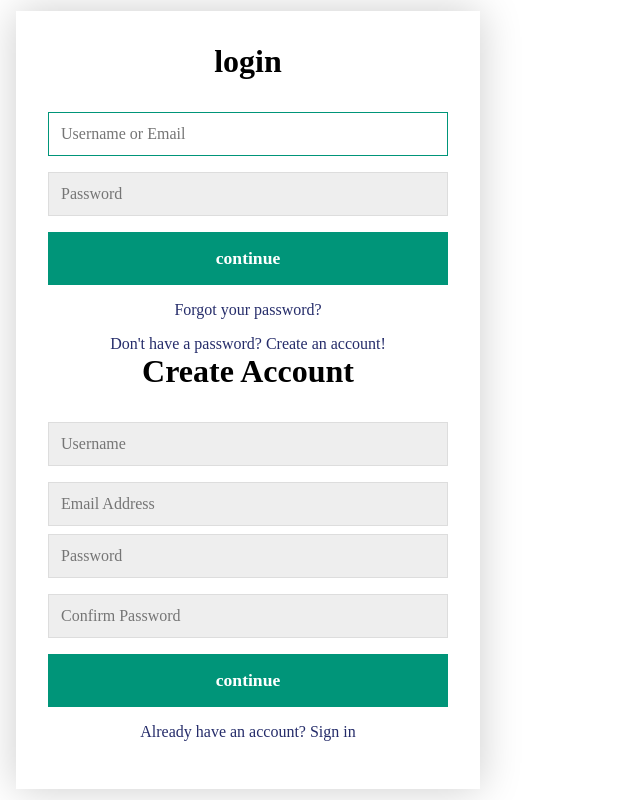
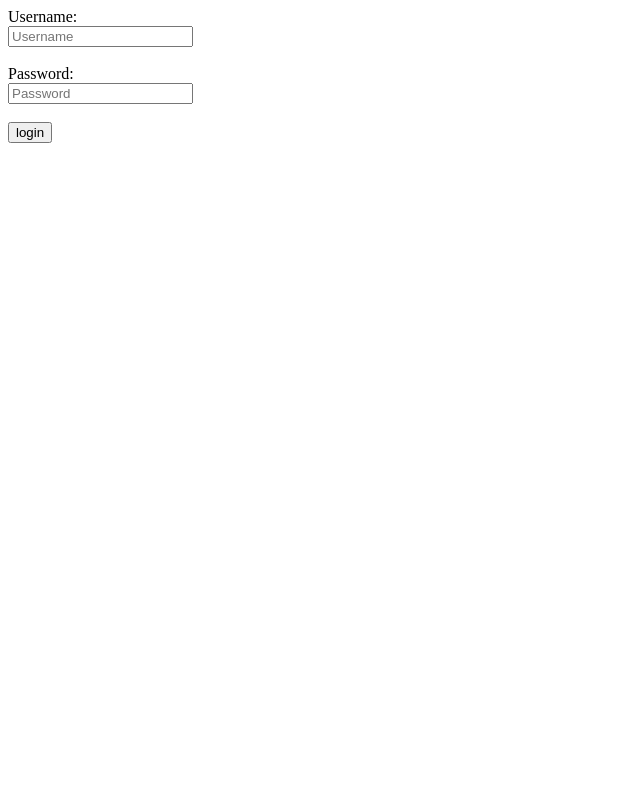
Before and after one commit to BALD-SAITAMA/GroupProject2, a plain HTML site: page index.html in a window 1280 px wide. Shown: the whole page, without its empty margins (0-640 px from the left). Drawn offline with Linux system fonts and the light colour scheme.

Commit message:
deleted files

```diff
--- a/index.html
+++ b/index.html
@@ -1,66 +1,17 @@
 <!DOCTYPE html>
-<html lang="en">
-<head>
-    <meta charset="UTF-8">
-    <meta http-equiv="X-UA-Compatible" content="IE=edge">
-    <meta name="viewport" content="width=device-width, initial-scale=1.0">
-    <title>Document</title>
-    <link rel="stylesheet" href="style.css" />
-</head>
-<body>
-    <div class="container">
-        <form class="form" id="login">
-            <h1 class="form__title">login</h1>
-            <div class= "form__message" class="form__message--error"></div>
-            <div class="form__input-group">
-                <input type="text" class="form__input" autofocus placeholder="Username or Email">
-                <div class="form__input-error-message"></div>
-
-            </div>
-            <div class="form__input-group">
-                <input type="password" class="form__input" autofocus placeholder="Password">
-                <div class="form__input-error-message"></div>
-
-
-            </div>
-            <button class="form__button" type="submit">continue</button>
-            <p class="form__text">
-                <a href="#" class="form__link">Forgot your password?</a>
-            </p>
-            <p class="form__text">
-                <a class="form__link" href="./" id="linkCreateAccount" >Don't have a password? Create an account!</a>
-            </p>
-        </form>
-        <form class="form form--hidden" id="CreateAccount">
-            <h1 class="form__title">Create Account</h1>
-            <div class= "form__message" class="form__message--error"></div>
-            <div class="form__input-group">
-                <input type="text" id="signupUsername" class="form__input" autofocus placeholder="Username">
-                <div class="form__input-error-message"></div>
-
-            </div>
-            <div class="form__input-group">
-                <input type="text" class="form__input" autofocus placeholder="Email Address">
-                <div class="form__input-error-message"></div>
-            <div class="form__input-group">
-                <input type="password" class="form__input" autofocus placeholder="Password">
-                <div class="form__input-error-message"></div>
-
-
-            </div>
-            <div class="form__input-group">
-                <input type="password" class="form__input" autofocus placeholder="Confirm Password">
-                <div class="form__input-error-message"></div>
-
-
-            </div>
-            <button class="form__button" type="submit">continue</button>
-
-            <p class="form__text">
-                <a class="form__link" href="./" id="linklogin" >Already have an account? Sign in</a>
-            </p>
-        </form>
-    </div>
-    <script src="script.js"></script>
-</body>
+<html>
+  <head>
+	<title>Project 2</title>
+  </head>
+  <body>
+	<form action="//members.osiolabs.com/login" method="post">
+  	<!-- user input-->
+  	Username:<br>
+  	<input type="text" name="username" placeholder="Username" required><br><br>
+  	Password:<br>
+  	<input type="password" name="password" placeholder="Password" required><br><br>
+  	<!-- submit button -->
+  	<input type="submit" value="login">
+	</form>
+  </body>
 </html>
--- a/script.js
+++ /dev/null
@@ -1,54 +0,0 @@
-function setFormMessage(formElement, type, message) {
-    const messageElement = formElement.querySelector(".form__message");
-
-    messageElement.textContent = message;
-    messageElement.classList.remove("form__message--success", "form--message--error");
-    messageElement.class.list.add('form__message--${type}');
-}
-
-function setInputError(inoutElement, message) {
-    inputElement.classList.add("form__input--error", "form--input--error");
-    inoutElement.parentElement.querySelector(".form__input-error-message").textContent = message;
-}
-
-function clearInputError() {
-    inputElement.classList.remove('form__input--error');
-    inputElement.parentElement.querySelector(".form__input-error-message").textContent ="";
-}
-
-document.addEventListener("DOMContentLoaded", () =>{
-    const loginForm = document.querySelector("#login");
-    const createAccount = document.querySelector("#createAccount");
-
-    document.querySelector("#linkCreateAccount").addEventListener("click", e =>{
-        e.preventDefault();
-        loginForm.classList.add("form--hidden");
-        createAccountForm.classList.remove("form--hidden");
-
-        setFormMessage(loginForm, "success", "You're logged in!");
-    });
-
-    document.querySelector("#linkLogin").addEventListener("click", e =>{
-        e.preventDefault();
-        loginForm.classList.remove("form--hidden");
-        createAccountForm.classList.add("form--hidden");
-    });
-
-    loginForm.addEventListener("submit", e =>{
-        e.preventDefault();
-
-        setFormMEssage(loginForm, "error", "invalid username/password combination");
-    });
-
-    document.querySelectorAll(".form__input").forEach(inputElement => {
-        inputElement.addEventListener("blur", e =>{
-            if (e.target.id === "signupUsername" && e.target.value.length > 0 && e.target.value < 10) {
-                setInputError(inputELement, "Username must be at least 10 characters in length");
-            }
-        });
-
-        inputElement.addEventListener("input", e =>{
-            clearInputError(inputELement);
-        });
-    });
-});
--- a/style.css
+++ /dev/null
@@ -1,129 +0,0 @@
-body{
-    --color-primary: #009579;
-    --color-primary-dark: #007f67;
-    --color-secondary: #252c6a;
-    --color-error: #cc3333;
-    --color-success: #4bb544;
-    --border-radius: #4px;
-
-    margin: 0;
-    height: 100vh;
-    display: flex;
-    align-items: center;
-    justify-items: center;
-    font-size: 18px;
-
-
-
-}
-.container {
-    width:400px;
-    max-width: 400px;
-    margin: 1rem;
-    padding: 2rem;
-    box-shadow: 0 0 40px rgba(0, 0, 0, 0.2);
-    border-radius: var(border-radius);
-    background: #ffff
-
-
-}
-
-.container,
-.form__input,
-.form__button {
-    font:500 1rem 'Quicksand', sans-sheriff;
-}
-.form > *:first-child {
-    margin-top: 0;
-}
-.form > *:last-child {
-    margin-bottom: 0;
-}
-
-.form__title {
-    margin-bottom: 2rem;
-    text-align: center;
-}
-
-.form__message {
-    text-align: center;
-    margin-bottom: 1rem;
-}
-
-.form__message--success {
-    color: var(--color-success);
-}
-
-.form__message--error {
-    color: var(--color-error);
-}
-
-.form__input-group {
-    margin-bottom: 1rem;
-}
-
-.form__input {
-    display:block;
-    width: 100%;
-    padding: 0.75rem;
-    box-sizing: border-box;
-    border-radius: var(--border-radius);
-    border: 1px solid #dddddd;
-    outline: none;
-    background: #eeeeee;
-    transition: background 0.2s border-color 0.2s;
-
-}
-
-.form__input:focus {
-    border-color: var(--color-primary);
-    background: #ffffff;
-}
-
-.form__input--error {
-    color: var(--color-error);
-    border-color: var(--color-error);
-}
-
-.form__input-error-message {
-    margin-top: 0.5rem;
-    font-size: 0.85rem;
-    color: var(--color-error);
-}
-
- .form__button {
-     width: 100%;
-     padding: 1rem 2rem;
-     font-weight:bold;
-     font-size: 1.1rem;
-     color: #ffffff;
-    border: none;
-    border-radius: var(--border-radius);
-    outline:none;
-    cursor:pointer;
-    background: var(--color-primary)
- }
-
- .form__button:hover {
-     background: var(--color-primary-dark);
- }
-
- .form__button:active {
-     transform: scale(0.98)
- }
-
- .form__text {
-     text-align: center;
-
- }
-
- .form__link {
-     color: var(--color-secondary);
-     text-decoration: none;
-     cursor: pointer;
- }
-
- .form__link:hover {
-     text-decoration: underline;
-
- }
```
Also changed, not shown: link.html (added, +10 -0 lines).
